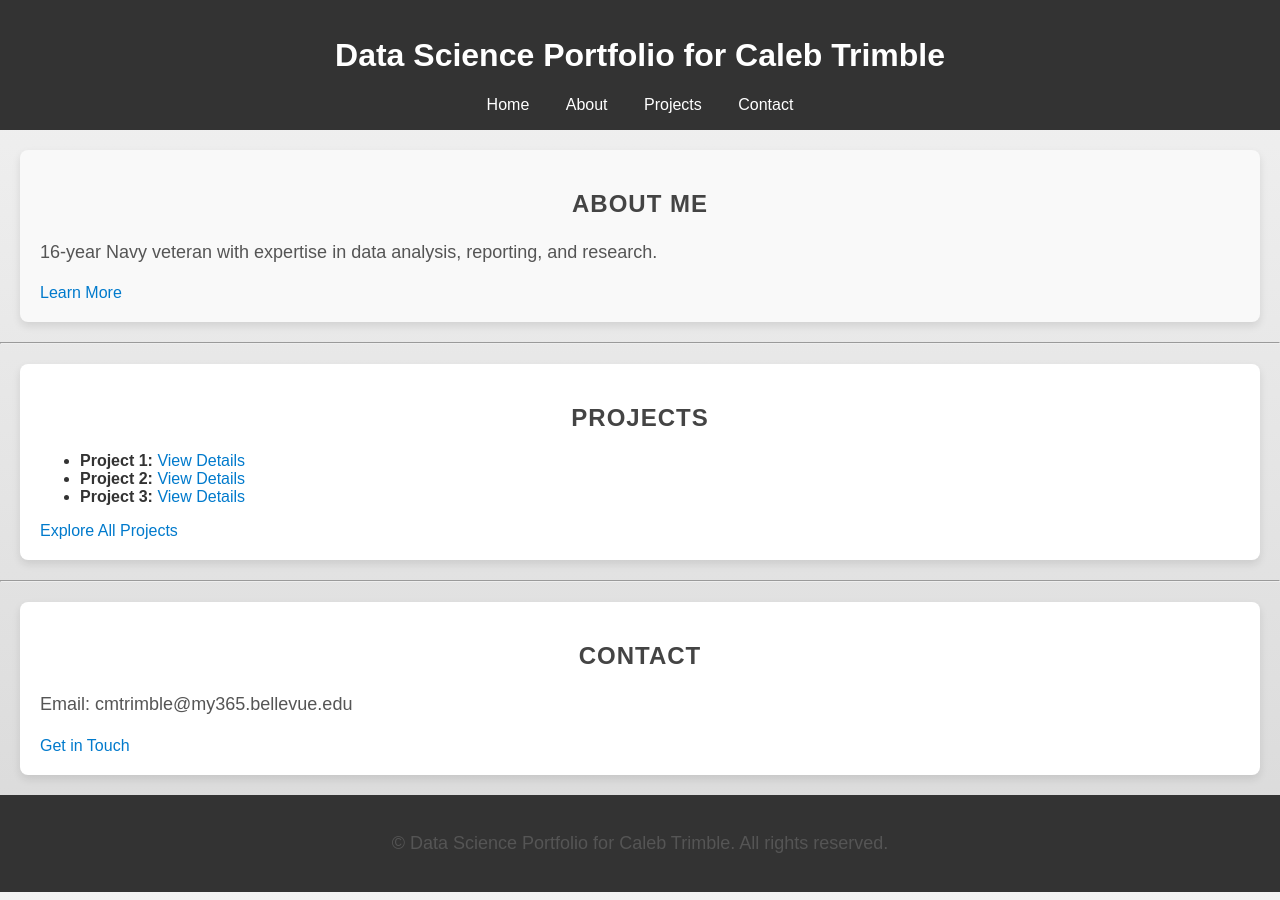
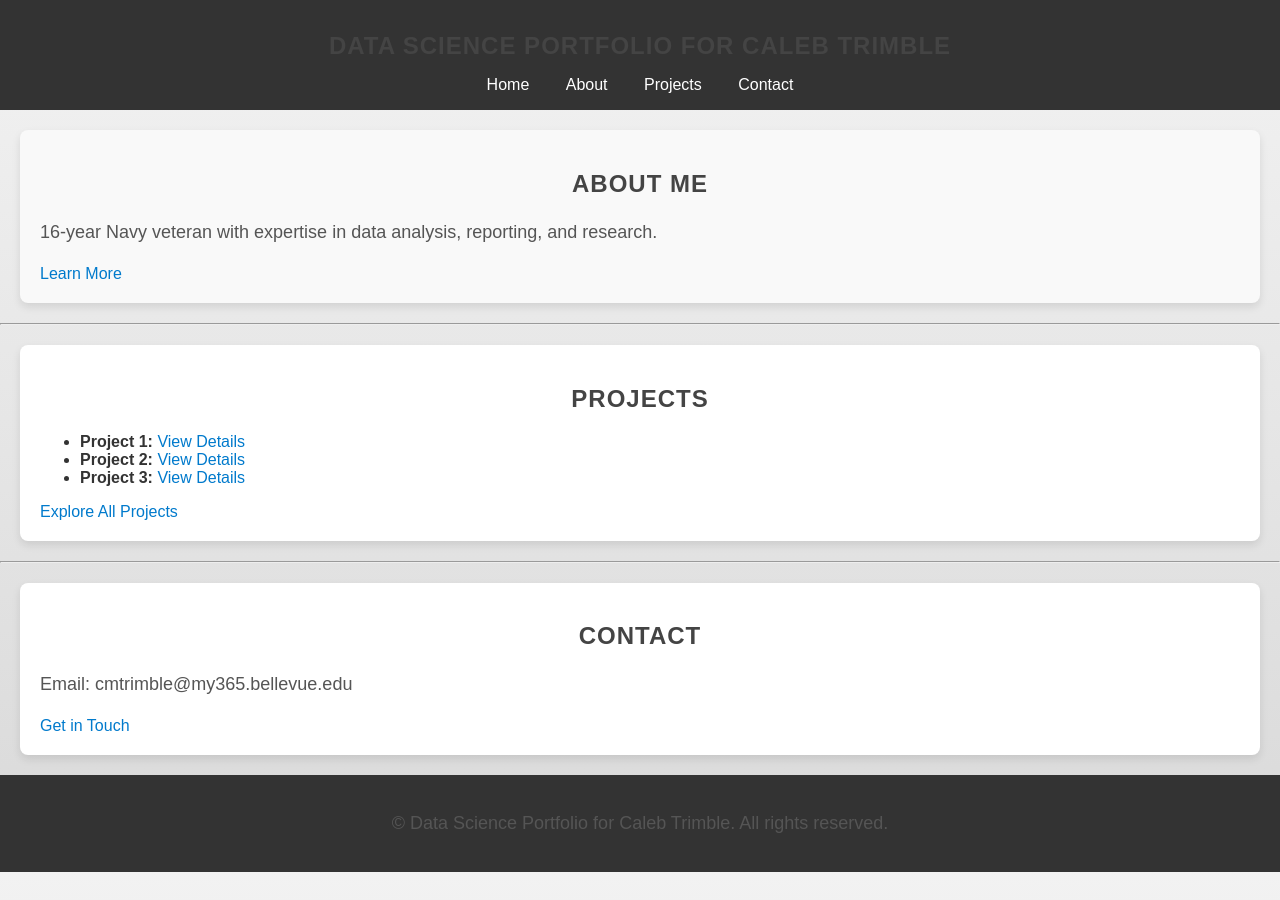
Before and after one commit to cmtrimble/cmtrimble.github.io, a Jekyll site: the page built from index.md, in a window 1280 px wide. Built offline with Jekyll 4.4.1, drawn with Linux system fonts in a browser that asks for light colours.

Commit message:
Update style.css

```diff
--- a/assets/css/style.css
+++ b/assets/css/style.css
@@ -6,7 +6,7 @@ body {
     padding: 0;
 }
 
-h2 {
+h1, h2 {
     font-size: 24px;
     color: #444;
     text-transform: uppercase;
```
